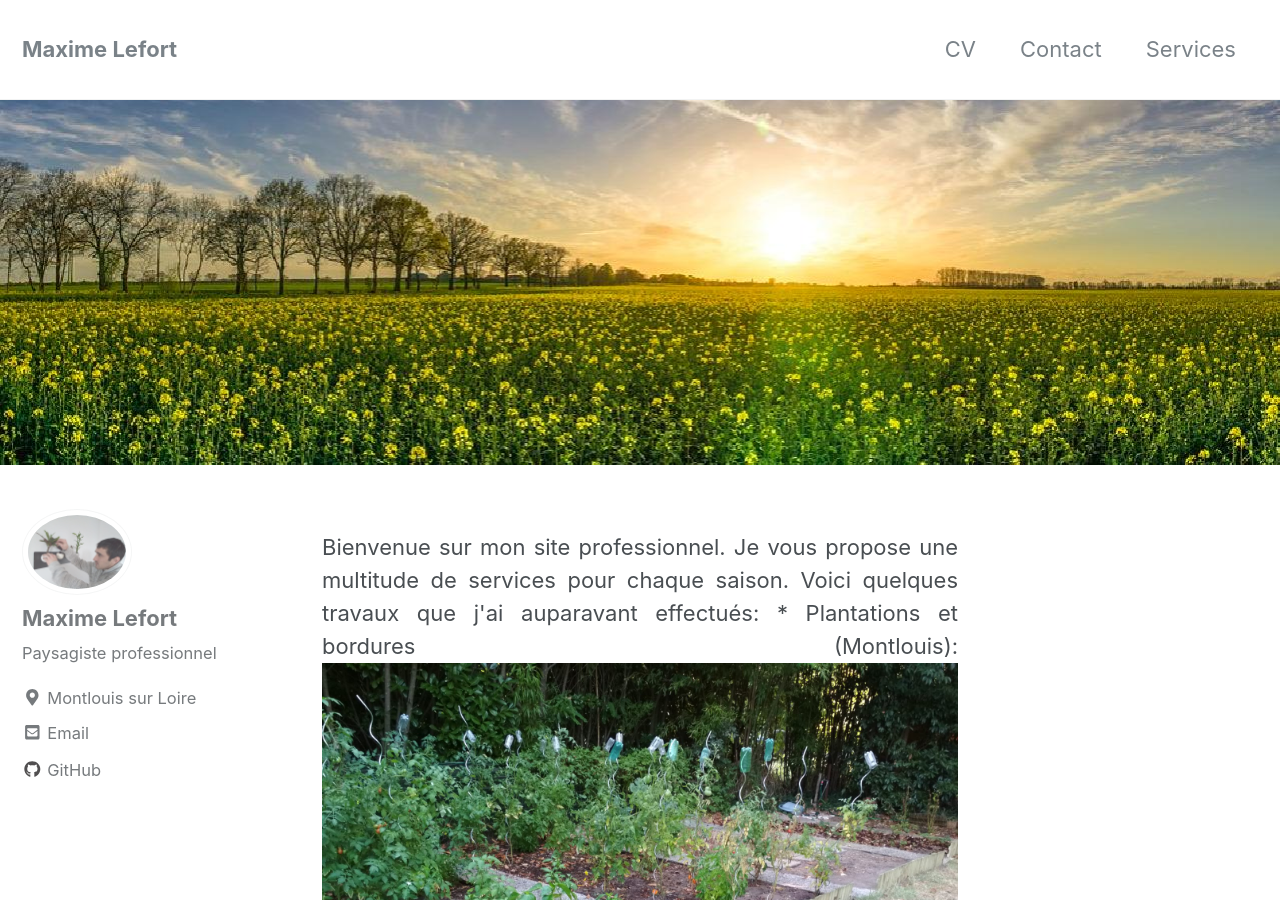
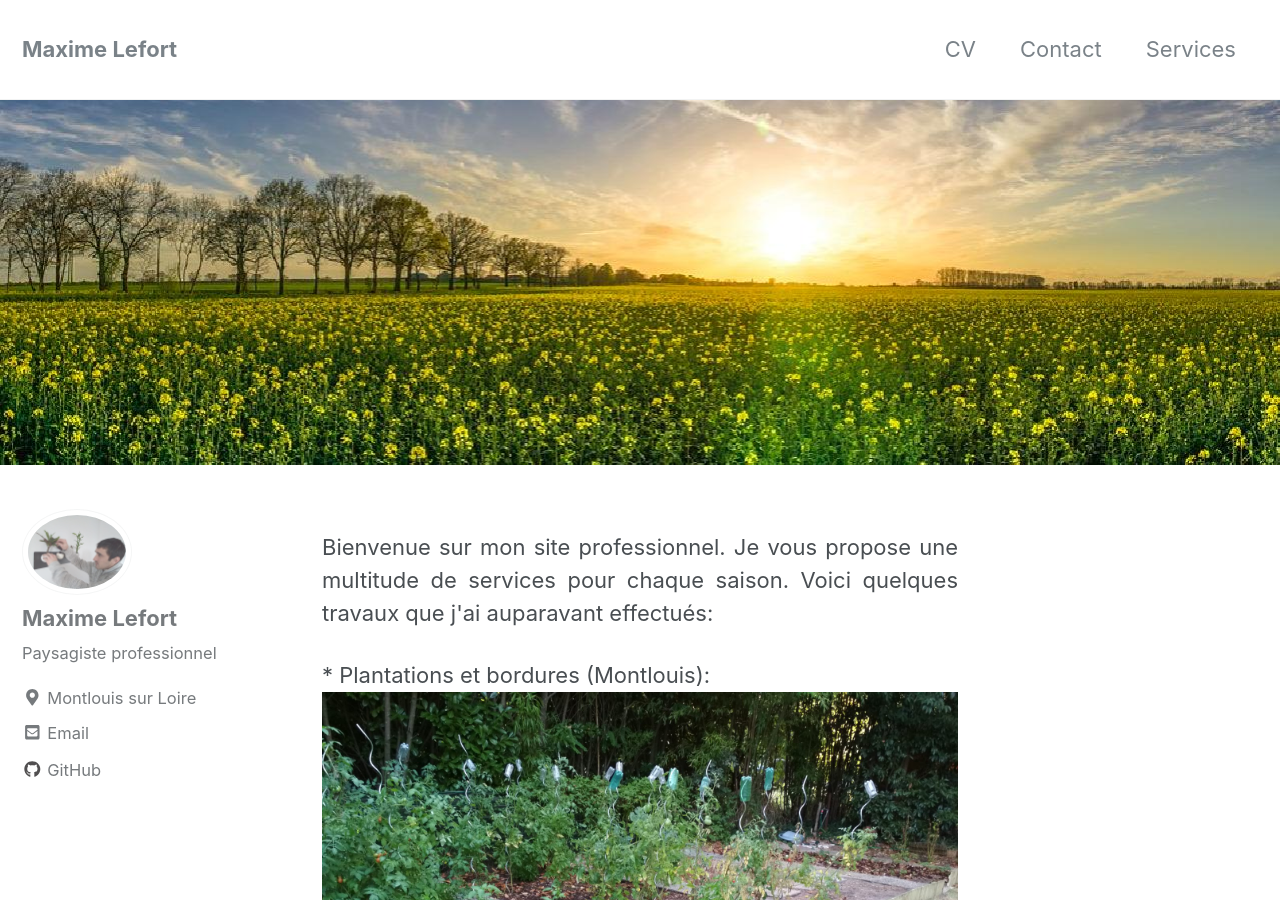
Before and after one commit to MaximeLefort37/MaximeLefort37.github.io, a Jekyll site: the page built from index.html, in a window 1280 px wide and 900 px high. Built offline with Jekyll 4.4.1, drawn with Linux system fonts in a browser that asks for light colours; nearby versions of some CDN libraries; the list of posts is cut into pages by our own code.

Commit message:
Update home.html

```diff
--- a/_layouts/home.html
+++ b/_layouts/home.html
@@ -5,14 +5,20 @@
 <p align="justify">
 Bienvenue sur mon site professionnel.
 Je vous propose une multitude de services pour chaque saison. Voici quelques travaux que j'ai auparavant effectués:
+</p>
 
+<p>
 * Plantations et bordures (Montlouis):
 <img src="{{ site.url }}{{ site.baseurl }}/images/1.jpeg">
-
+</p>
+<p>
 * Taille de haie (Azay sur Cher):
 <img src="{{ site.url }}{{ site.baseurl }}/images/2.jpeg">
-
+</p>
+<p>
 * Aménagement (Montlouis):
 <img src="{{ site.url }}{{ site.baseurl }}/images/3.jpeg">
-
+</p>
+<p>
 N'hésitez pas à me contacter pour vos projets. Les devis sont gratuit.
+</p>
```
